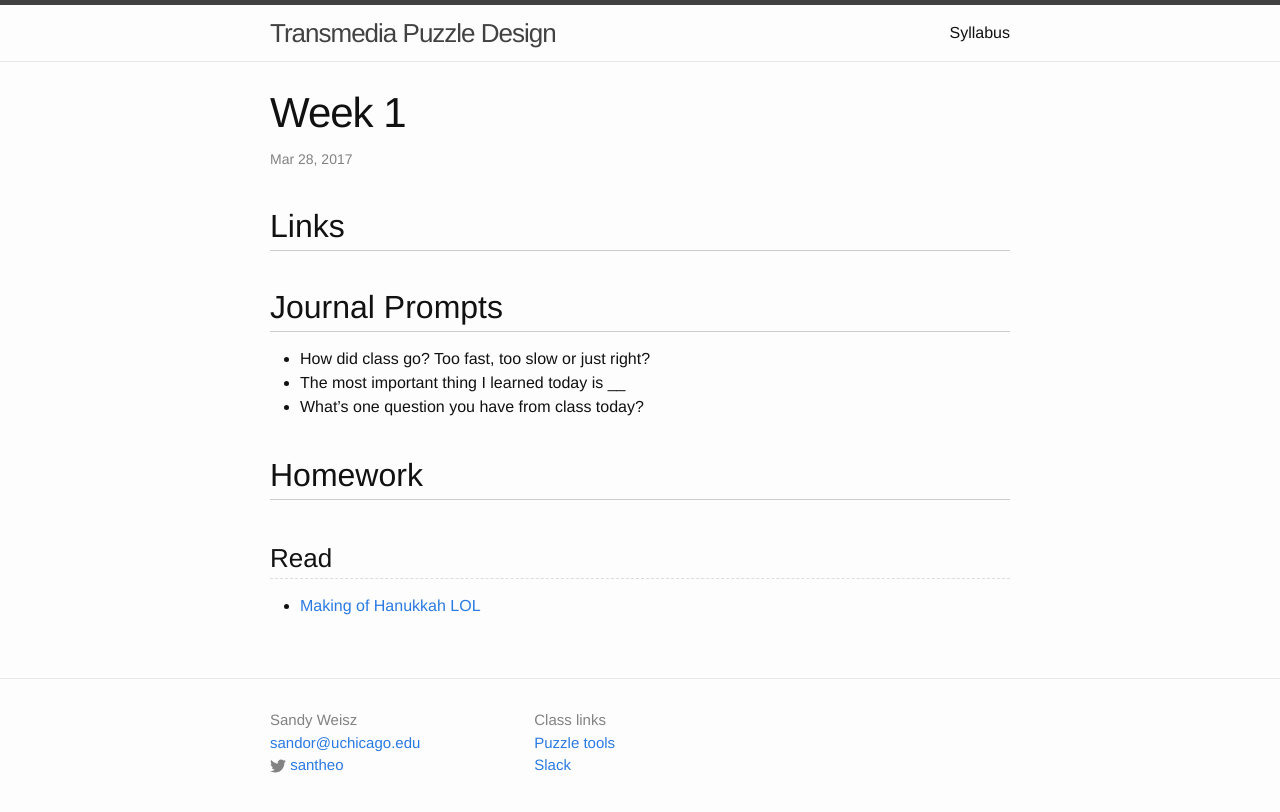
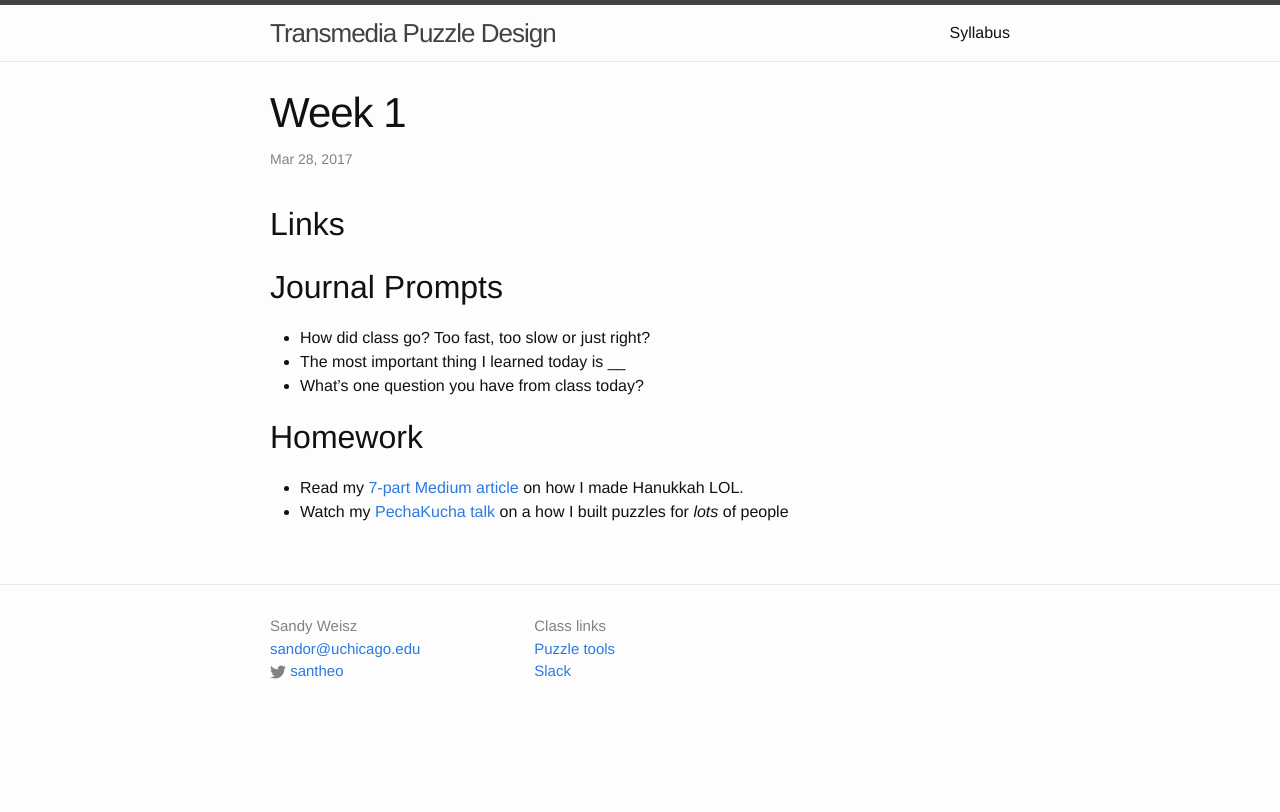
Before and after one commit to transmedia-puzzles/transmedia-puzzles.github.io, a Jekyll site: the page built from _posts/2017-03-27-1.md, in a window 1280 px wide. Shown: the top 812 px of the page. Built offline with Jekyll 4.4.1, drawn with Linux system fonts in a browser that asks for light colours.

Commit message:
Fixing posts

```diff
--- a/_layouts/page.html
+++ b/_layouts/page.html
@@ -1,9 +1,9 @@
 ---
 layout: default
 ---
-<div class="post">
+<div class="page post">
 
-  <header class="post-header">
+  <header class="page-header">
     <h1 class="post-title">{{ page.title }}</h1>
   </header>
 
--- a/_posts/2017-03-27-1.md
+++ b/_posts/2017-03-27-1.md
@@ -15,6 +15,5 @@
 
 ## Homework
 
-### Read
-
-* [Making of Hanukkah LOL](https://medium.com/the-mystery-league/the-making-of-hanukkah-lol-the-biggest-collaborative-puzzle-room-ever-part-1-d8de1080ad51#.ncsi61mtd)
+* Read my [7-part Medium article](https://medium.com/the-mystery-league/the-making-of-hanukkah-lol-the-biggest-collaborative-puzzle-room-ever-part-1-d8de1080ad51#.ncsi61mtd) on how I made Hanukkah LOL.
+* Watch my [PechaKucha talk](https://www.youtube.com/watch?v=dxF5UyroeMQ) on a how I built puzzles for *lots* of people
--- a/_sass/_layout.scss
+++ b/_sass/_layout.scss
@@ -163,7 +163,9 @@
  */
 .page-content {
     padding: $spacing-unit 0;
+}
 
+.page {
     h2 {
         margin-top: 1em;
         border-bottom: 1px solid #ccc;
@@ -179,7 +181,7 @@
     }
 }
 
-.page-heading {
+.page-header {
     font-size: 20px;
 }
 
```
Also changed, not shown: _posts/2017-03-27-1.html (deleted, +0 -31 lines).
